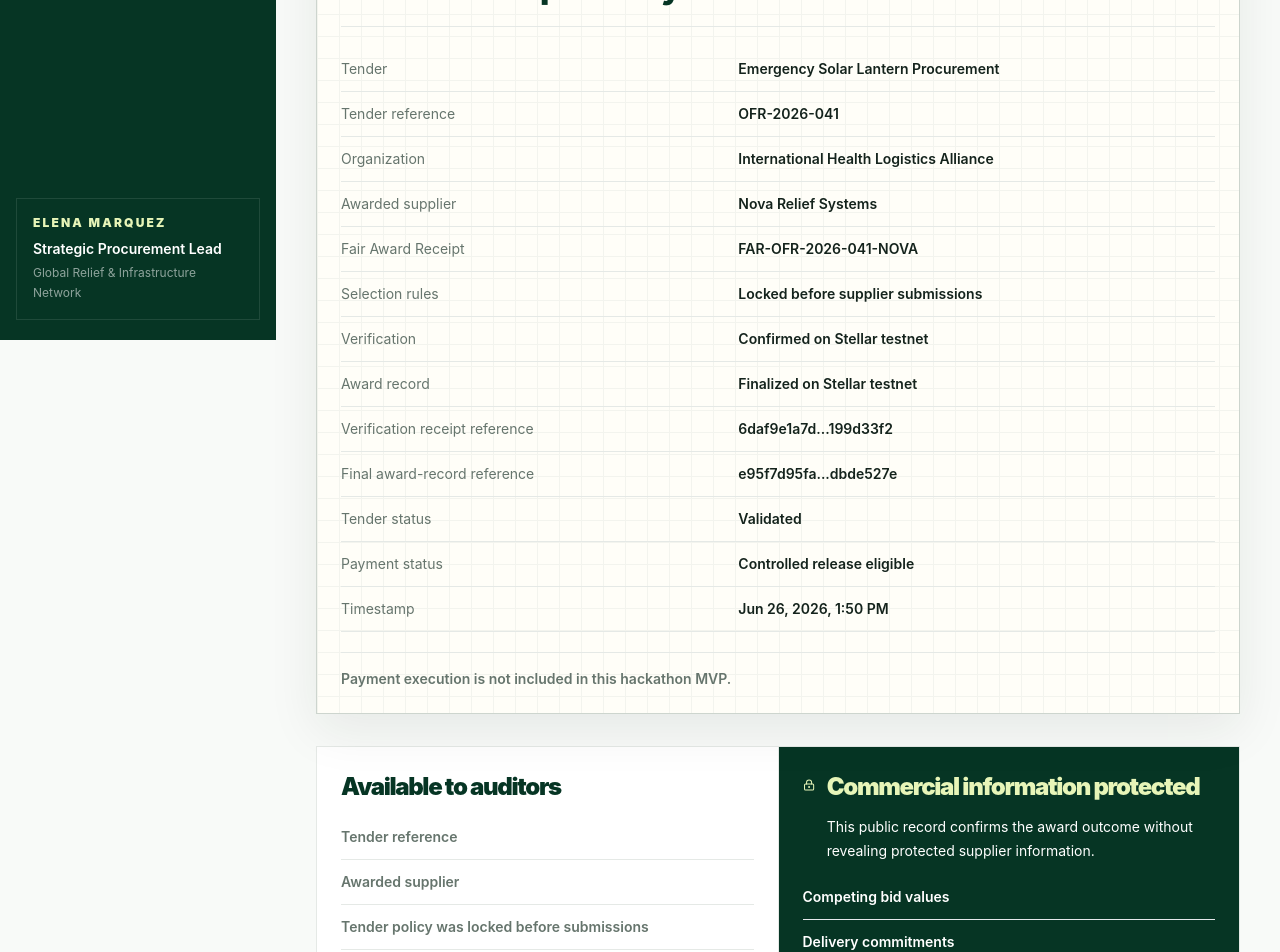
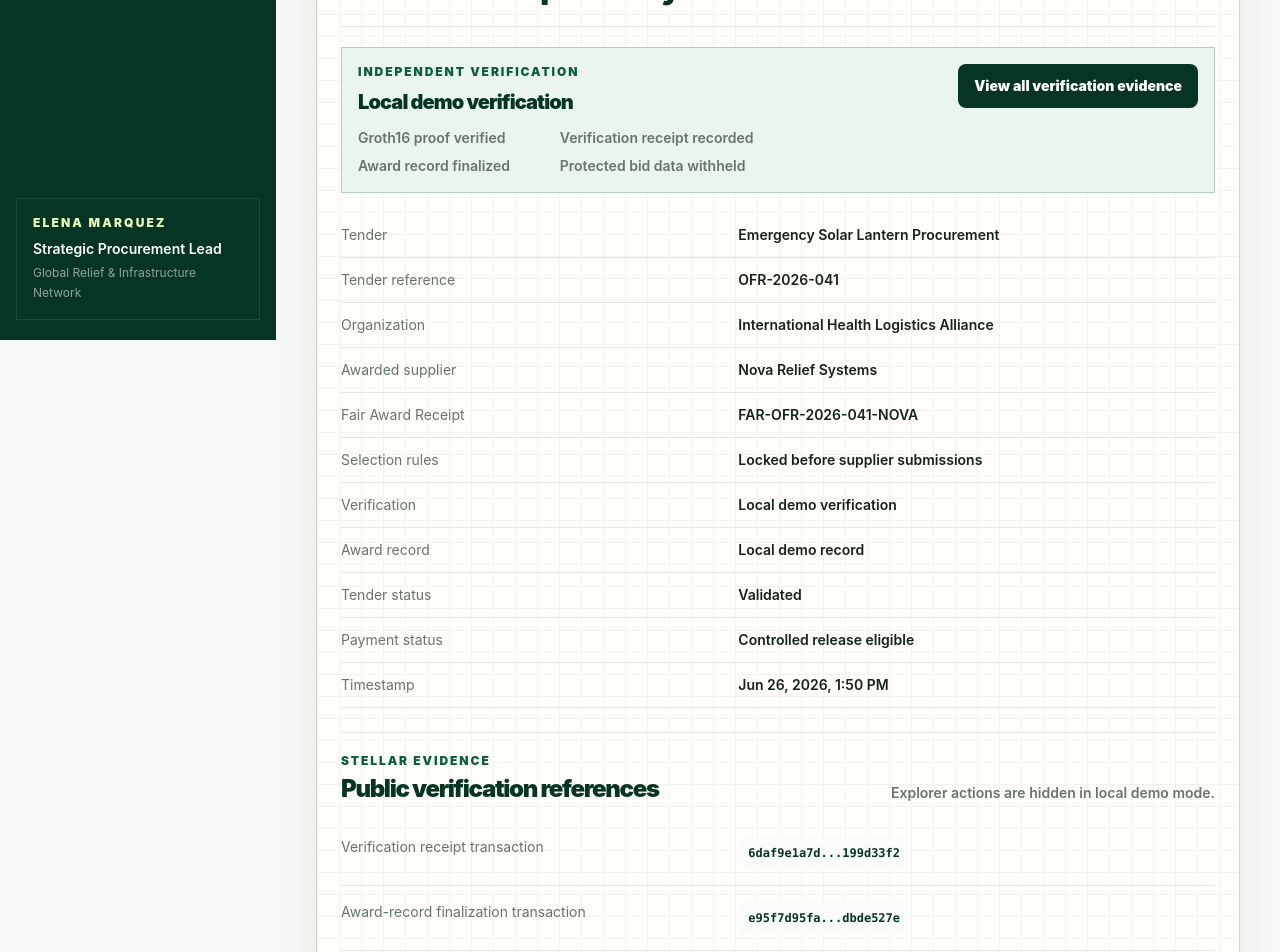
Before and after one commit to Rex739/ofora, a Next.js app: page /audit/audit-ofr-2026-036 in a window 1280 px wide. Shown: the part 460-1412 px from the top of the page. Built offline with nearby package versions, Linux system fonts and the light colour scheme.

Commit message:
feat(audit): add stellar evidence actions

```diff
--- a/app/demo/page.tsx
+++ b/app/demo/page.tsx
@@ -2,10 +2,15 @@
 
 import Link from "next/link";
 import { useMemo, useState } from "react";
-import { ArrowLeft, ArrowRight, RotateCcw, ShieldCheck } from "lucide-react";
+import { ArrowLeft, ArrowRight, Check, Copy, ExternalLink, RotateCcw, ShieldCheck } from "lucide-react";
 import { OforaMark } from "@/components/landing/ofora-mark";
 import { shortenReference, stellarExpertTxUrl, testnetEvidence } from "@/lib/verification-evidence";
 import { cn } from "@/lib/utils";
+
+const verificationMode = process.env.NEXT_PUBLIC_OFORA_VERIFICATION_MODE === "real" ? "real" : "mock";
+const realMode = verificationMode === "real";
+const verificationReceiptUrl = stellarExpertTxUrl(testnetEvidence.verificationReceiptTransactionHash);
+const awardRecordUrl = stellarExpertTxUrl(testnetEvidence.registryFinalizationTransactionHash);
 
 const scenes = [
   {
@@ -40,12 +45,19 @@ const scenes = [
   },
   {
     eyebrow: "06 Verify the record on Stellar",
-    title: "The award record is anchored on Stellar testnet.",
-    copy: "The verification receipt was confirmed and consumed once by the Ofora registry.",
-    detail: [
+    title: realMode ? "The award record is anchored on Stellar testnet." : "The local demo record is complete.",
+    copy: realMode ? "The verification receipt was confirmed and consumed once by the Ofora registry." : "Mock mode keeps the walkthrough local and does not present testnet explorer actions.",
+    detail: realMode
+      ? [
           `Fair Award Receipt: ${testnetEvidence.fairAwardReceiptId}`,
           `Verification receipt tx: ${shortenReference(testnetEvidence.verificationReceiptTransactionHash, 10, 8)}`,
           `Registry finalization tx: ${shortenReference(testnetEvidence.registryFinalizationTransactionHash, 10, 8)}`,
+          `Tender status: ${testnetEvidence.finalTenderStatus}`
+        ]
+      : [
+          `Demo summary: ${testnetEvidence.fairAwardReceiptId}`,
+          "Local validation only",
+          "Explorer links hidden",
           `Tender status: ${testnetEvidence.finalTenderStatus}`
         ]
   }
@@ -133,28 +145,69 @@ export default function DemoPage() {
 }
 
 function EvidenceStrip() {
+  const [copied, setCopied] = useState(false);
+  const verificationReference = [
+    `Verifier receipt contract: ${testnetEvidence.verifierReceiptContractId}`,
+    `Registry contract: ${testnetEvidence.registryContractId}`,
+    `Verification receipt transaction: ${testnetEvidence.verificationReceiptTransactionHash}`,
+    `Award record transaction: ${testnetEvidence.registryFinalizationTransactionHash}`,
+    `Fair Award Receipt: ${testnetEvidence.fairAwardReceiptId}`
+  ].join("\n");
+
+  async function copyReference() {
+    await navigator.clipboard.writeText(verificationReference);
+    setCopied(true);
+    window.setTimeout(() => setCopied(false), 1600);
+  }
+
   return (
     <section className="mt-8 border border-ofora-green/30 bg-ofora-mist p-5">
       <div className="flex items-start gap-3">
         <ShieldCheck className="mt-1 h-5 w-5 text-ofora-green" />
         <div>
-          <p className="text-xs font-black uppercase tracking-[0.18em] text-ofora-green">VERIFIED ON STELLAR TESTNET</p>
-          <h2 className="mt-2 text-2xl font-black tracking-[-0.055em] text-ofora-deep">Real public evidence</h2>
+          <p className="text-xs font-black uppercase tracking-[0.18em] text-ofora-green">{realMode ? "VERIFIED ON STELLAR TESTNET" : "LOCAL DEMO MODE"}</p>
+          <h2 className="mt-2 text-2xl font-black tracking-[-0.055em] text-ofora-deep">{realMode ? "Real public evidence" : "Local demo summary"}</h2>
         </div>
       </div>
+      {realMode ? (
+        <>
           <div className="mt-5 grid gap-3 text-sm sm:grid-cols-2">
-        <EvidenceLink label="Verification receipt transaction" value={testnetEvidence.verificationReceiptTransactionHash} />
-        <EvidenceLink label="Registry finalization transaction" value={testnetEvidence.registryFinalizationTransactionHash} />
+            <EvidenceLink label="Verification receipt transaction" value={testnetEvidence.verificationReceiptTransactionHash} href={verificationReceiptUrl} />
+            <EvidenceLink label="Registry finalization transaction" value={testnetEvidence.registryFinalizationTransactionHash} href={awardRecordUrl} />
             <EvidenceText label="Verifier receipt contract" value={testnetEvidence.verifierReceiptContractId} />
             <EvidenceText label="Registry contract" value={testnetEvidence.registryContractId} />
           </div>
+          <div className="mt-5 flex flex-wrap gap-2">
+            {verificationReceiptUrl ? (
+              <a href={verificationReceiptUrl} target="_blank" rel="noopener noreferrer" className="ofora-focus inline-flex min-h-11 items-center justify-center gap-2 rounded-lg border border-ofora-border bg-white px-3 py-2.5 text-sm font-black text-ofora-deep">
+                Open verification receipt <ExternalLink className="h-4 w-4" aria-hidden="true" />
+              </a>
+            ) : null}
+            {awardRecordUrl ? (
+              <a href={awardRecordUrl} target="_blank" rel="noopener noreferrer" className="ofora-focus inline-flex min-h-11 items-center justify-center gap-2 rounded-lg border border-ofora-border bg-white px-3 py-2.5 text-sm font-black text-ofora-deep">
+                Open award record <ExternalLink className="h-4 w-4" aria-hidden="true" />
+              </a>
+            ) : null}
+            <button type="button" onClick={copyReference} className="ofora-focus inline-flex min-h-11 items-center justify-center gap-2 rounded-lg bg-ofora-deep px-3 py-2.5 text-sm font-black text-white">
+              {copied ? <Check className="h-4 w-4" aria-hidden="true" /> : <Copy className="h-4 w-4" aria-hidden="true" />}
+              {copied ? "Copied" : "Copy verification reference"}
+            </button>
+          </div>
+        </>
+      ) : (
+        <p className="mt-5 border-y border-ofora-border py-4 text-sm font-semibold leading-6 text-ofora-muted">
+          This walkthrough uses local sample data. It does not show testnet transaction actions or placeholder explorer links.
+        </p>
+      )}
     </section>
   );
 }
 
-function EvidenceLink({ label, value }: { label: string; value: string }) {
+function EvidenceLink({ label, value, href }: { label: string; value: string; href: string | null }) {
+  if (!href) return null;
+
   return (
-    <a href={stellarExpertTxUrl(value)} target="_blank" rel="noreferrer" className="ofora-focus border border-ofora-border bg-white p-4">
+    <a href={href} target="_blank" rel="noopener noreferrer" className="ofora-focus border border-ofora-border bg-white p-4">
       <span className="block text-xs font-black uppercase tracking-[0.14em] text-ofora-muted">{label}</span>
       <span className="mt-2 block font-black text-ofora-deep">{shortenReference(value, 10, 8)}</span>
     </a>
--- a/components/audit/fair-award-record.tsx
+++ b/components/audit/fair-award-record.tsx
@@ -1,10 +1,15 @@
 import { OforaMark } from "@/components/landing/ofora-mark";
+import { EvidenceReference } from "@/components/shared/evidence-reference";
 import { MetadataRow } from "@/components/shared/app-primitives";
 import { AuditRecord } from "@/lib/types";
 import { formatDateTime } from "@/lib/utils";
-import { shortenReference, testnetEvidence } from "@/lib/verification-evidence";
+import { testnetEvidence } from "@/lib/verification-evidence";
+
+const verificationMode = process.env.NEXT_PUBLIC_OFORA_VERIFICATION_MODE === "real" ? "real" : "mock";
 
 export function FairAwardRecord({ record }: { record: AuditRecord }) {
+  const realMode = verificationMode === "real";
+
   return (
     <section className="relative overflow-hidden border border-ofora-deep/20 bg-[#fffef8] p-6 shadow-panel">
       <div className="absolute inset-0 opacity-[0.045] [background-image:linear-gradient(#063524_1px,transparent_1px),linear-gradient(90deg,#063524_1px,transparent_1px)] [background-size:22px_22px]" />
@@ -19,6 +24,25 @@ export function FairAwardRecord({ record }: { record: AuditRecord }) {
           </div>
           <div className="border border-ofora-green bg-ofora-mist px-4 py-3 text-sm font-black text-ofora-green">Award independently validated</div>
         </div>
+        <section className="mt-5 border border-ofora-green/25 bg-ofora-mist p-4">
+          <div className="flex flex-col gap-4 sm:flex-row sm:items-start sm:justify-between">
+            <div>
+              <p className="text-xs font-black uppercase tracking-[0.16em] text-ofora-green">Independent verification</p>
+              <h3 className="mt-2 text-xl font-black tracking-[-0.045em] text-ofora-deep">
+                {realMode ? "Verified on Stellar testnet" : "Local demo verification"}
+              </h3>
+              <ul className="mt-3 grid gap-2 text-sm font-semibold text-ofora-muted sm:grid-cols-2">
+                <li>Groth16 proof verified</li>
+                <li>Verification receipt recorded</li>
+                <li>Award record finalized</li>
+                <li>Protected bid data withheld</li>
+              </ul>
+            </div>
+            <a href="#stellar-evidence" className="ofora-focus inline-flex min-h-11 items-center justify-center rounded-lg bg-ofora-deep px-4 py-2.5 text-sm font-black text-white transition hover:bg-ofora-green">
+              View all verification evidence
+            </a>
+          </div>
+        </section>
         <dl className="mt-5 grid gap-0">
           <MetadataRow label="Tender" value="Emergency Solar Lantern Procurement" />
           <MetadataRow label="Tender reference" value={testnetEvidence.tenderReference} />
@@ -26,14 +50,29 @@ export function FairAwardRecord({ record }: { record: AuditRecord }) {
           <MetadataRow label="Awarded supplier" value={testnetEvidence.selectedSupplierDisplayName} />
           <MetadataRow label="Fair Award Receipt" value={testnetEvidence.fairAwardReceiptId} />
           <MetadataRow label="Selection rules" value="Locked before supplier submissions" />
-          <MetadataRow label="Verification" value="Confirmed on Stellar testnet" />
-          <MetadataRow label="Award record" value="Finalized on Stellar testnet" />
-          <MetadataRow label="Verification receipt reference" value={shortenReference(testnetEvidence.verificationReceiptTransactionHash, 10, 8)} />
-          <MetadataRow label="Final award-record reference" value={shortenReference(testnetEvidence.registryFinalizationTransactionHash, 10, 8)} />
+          <MetadataRow label="Verification" value={realMode ? "Confirmed on Stellar testnet" : "Local demo verification"} />
+          <MetadataRow label="Award record" value={realMode ? "Finalized on Stellar testnet" : "Local demo record"} />
           <MetadataRow label="Tender status" value={testnetEvidence.finalTenderStatus} />
           <MetadataRow label="Payment status" value="Controlled release eligible" />
           <MetadataRow label="Timestamp" value={formatDateTime(testnetEvidence.validationTimestamp)} />
         </dl>
+        <section id="stellar-evidence" className="mt-6 scroll-mt-28 border-t border-ofora-border pt-5">
+          <div className="flex flex-col gap-2 sm:flex-row sm:items-end sm:justify-between">
+            <div>
+              <p className="text-xs font-black uppercase tracking-[0.16em] text-ofora-green">Stellar evidence</p>
+              <h3 className="mt-1 text-2xl font-black tracking-[-0.055em] text-ofora-deep">Public verification references</h3>
+            </div>
+            <p className="max-w-md text-sm font-semibold leading-6 text-ofora-muted">
+              {realMode ? "Open each public reference in StellarExpert Testnet or copy the exact identifier." : "Explorer actions are hidden in local demo mode."}
+            </p>
+          </div>
+          <dl className="mt-4 grid gap-0">
+            <EvidenceReference label="Verification receipt transaction" value={testnetEvidence.verificationReceiptTransactionHash} kind="transaction" realMode={realMode} />
+            <EvidenceReference label="Award-record finalization transaction" value={testnetEvidence.registryFinalizationTransactionHash} kind="transaction" realMode={realMode} />
+            <EvidenceReference label="Verifier receipt contract" value={testnetEvidence.verifierReceiptContractId} kind="contract" realMode={realMode} />
+            <EvidenceReference label="Registry contract" value={testnetEvidence.registryContractId} kind="contract" realMode={realMode} />
+          </dl>
+        </section>
         <p className="mt-5 border-t border-ofora-border pt-4 text-sm font-semibold text-ofora-muted">Payment execution is not included in this hackathon MVP.</p>
       </div>
     </section>
--- a/components/evaluation/evaluation-workspace.tsx
+++ b/components/evaluation/evaluation-workspace.tsx
@@ -463,6 +463,8 @@ function FairAwardReceipt({ receipt, onPrepare, verificationMode }: { receipt: N
 
 function RealEvidencePanel() {
   const [copied, setCopied] = useState(false);
+  const verificationReceiptUrl = stellarExpertTxUrl(testnetEvidence.verificationReceiptTransactionHash);
+  const awardRecordUrl = stellarExpertTxUrl(testnetEvidence.registryFinalizationTransactionHash);
   const verificationReference = [
     `Verifier receipt contract: ${testnetEvidence.verifierReceiptContractId}`,
     `Registry contract: ${testnetEvidence.registryContractId}`,
@@ -495,8 +497,8 @@ function RealEvidencePanel() {
       </dl>
       <p className="mt-4 border-t border-ofora-border pt-4 text-sm font-semibold text-ofora-muted">Payment execution is not included in this hackathon MVP.</p>
       <div className="mt-5 grid gap-2">
-        <a href={stellarExpertTxUrl(testnetEvidence.verificationReceiptTransactionHash)} target="_blank" rel="noreferrer" className="ofora-focus inline-flex items-center justify-center gap-2 rounded-lg border border-ofora-border bg-white px-3 py-2.5 text-sm font-black text-ofora-deep">View verification receipt <ExternalLink className="h-4 w-4" /></a>
-        <a href={stellarExpertTxUrl(testnetEvidence.registryFinalizationTransactionHash)} target="_blank" rel="noreferrer" className="ofora-focus inline-flex items-center justify-center gap-2 rounded-lg border border-ofora-border bg-white px-3 py-2.5 text-sm font-black text-ofora-deep">View award record <ExternalLink className="h-4 w-4" /></a>
+        {verificationReceiptUrl ? <a href={verificationReceiptUrl} target="_blank" rel="noopener noreferrer" className="ofora-focus inline-flex items-center justify-center gap-2 rounded-lg border border-ofora-border bg-white px-3 py-2.5 text-sm font-black text-ofora-deep">View verification receipt <ExternalLink className="h-4 w-4" /></a> : null}
+        {awardRecordUrl ? <a href={awardRecordUrl} target="_blank" rel="noopener noreferrer" className="ofora-focus inline-flex items-center justify-center gap-2 rounded-lg border border-ofora-border bg-white px-3 py-2.5 text-sm font-black text-ofora-deep">View award record <ExternalLink className="h-4 w-4" /></a> : null}
         <button type="button" onClick={copyReference} className="ofora-focus inline-flex items-center justify-center gap-2 rounded-lg bg-ofora-deep px-3 py-2.5 text-sm font-black text-white"><Copy className="h-4 w-4" />{copied ? "Copied" : "Copy verification reference"}</button>
       </div>
       <Dialog.Root>
--- /dev/null
+++ b/components/shared/evidence-reference.tsx
@@ -0,0 +1,72 @@
+"use client";
+
+import { useState } from "react";
+import { Check, Copy, ExternalLink } from "lucide-react";
+import { shortenReference, stellarExpertContractUrl, stellarExpertTxUrl } from "@/lib/verification-evidence";
+
+type EvidenceReferenceKind = "transaction" | "contract";
+
+export function EvidenceReference({
+  label,
+  value,
+  kind,
+  realMode = true
+}: {
+  label: string;
+  value: string;
+  kind: EvidenceReferenceKind;
+  realMode?: boolean;
+}) {
+  const [copied, setCopied] = useState(false);
+  const href = realMode ? getExplorerUrl(kind, value) : null;
+  const shortValue = kind === "transaction" ? shortenReference(value, 10, 8) : shortenReference(value, 8, 8);
+  const canAct = Boolean(realMode && href);
+
+  async function copyReference() {
+    if (!canAct) return;
+    await navigator.clipboard.writeText(value);
+    setCopied(true);
+    window.setTimeout(() => setCopied(false), 1600);
+  }
+
+  return (
+    <div className="grid gap-3 border-b border-ofora-border py-4 text-sm sm:grid-cols-[0.8fr_minmax(0,1fr)] sm:gap-4">
+      <dt className="text-ofora-muted">{label}</dt>
+      <dd className="min-w-0">
+        <div className="flex min-w-0 flex-col gap-3 sm:flex-row sm:items-center sm:justify-between">
+          <code className="block min-w-0 break-all rounded-md bg-ofora-canvas px-2.5 py-2 font-mono text-xs font-black text-ofora-deep sm:break-normal">
+            {shortValue}
+          </code>
+          {canAct ? (
+            <div className="flex flex-wrap gap-2">
+              <button
+                type="button"
+                onClick={copyReference}
+                className="ofora-focus inline-flex min-h-10 items-center justify-center gap-2 rounded-lg border border-ofora-border bg-white px-3 py-2 text-xs font-black text-ofora-deep transition hover:border-ofora-green"
+                aria-label={`Copy full ${label}`}
+                title={`Copy full ${label}`}
+              >
+                {copied ? <Check className="h-4 w-4 text-ofora-green" aria-hidden="true" /> : <Copy className="h-4 w-4" aria-hidden="true" />}
+                {copied ? "Copied" : "Copy"}
+              </button>
+              <a
+                href={href ?? undefined}
+                target="_blank"
+                rel="noopener noreferrer"
+                className="ofora-focus inline-flex min-h-10 items-center justify-center gap-2 rounded-lg border border-ofora-border bg-white px-3 py-2 text-xs font-black text-ofora-deep transition hover:border-ofora-green"
+                aria-label={`Open ${label} in Stellar Explorer`}
+                title={`Open ${label} in Stellar Explorer`}
+              >
+                Open <ExternalLink className="h-4 w-4" aria-hidden="true" />
+              </a>
+            </div>
+          ) : null}
+        </div>
+      </dd>
+    </div>
+  );
+}
+
+function getExplorerUrl(kind: EvidenceReferenceKind, value: string) {
+  return kind === "transaction" ? stellarExpertTxUrl(value) : stellarExpertContractUrl(value);
+}
--- a/lib/verification-evidence.ts
+++ b/lib/verification-evidence.ts
@@ -10,5 +10,19 @@ export function shortenReference(value: string, lead = 8, tail = 6) {
 }
 
 export function stellarExpertTxUrl(hash: string) {
+  if (!isStellarTransactionHash(hash)) return null;
   return `https://stellar.expert/explorer/testnet/tx/${hash}`;
 }
+
+export function stellarExpertContractUrl(contractId: string) {
+  if (!isStellarContractId(contractId)) return null;
+  return `https://stellar.expert/explorer/testnet/contract/${contractId}`;
+}
+
+export function isStellarTransactionHash(value: string) {
+  return /^[a-f0-9]{64}$/i.test(value);
+}
+
+export function isStellarContractId(value: string) {
+  return /^C[A-Z2-7]{55}$/.test(value);
+}
```
Also changed, not shown: 1 other file (tests, documents, lock files or other folders). Lines whose indentation alone changed are shown as unchanged.
